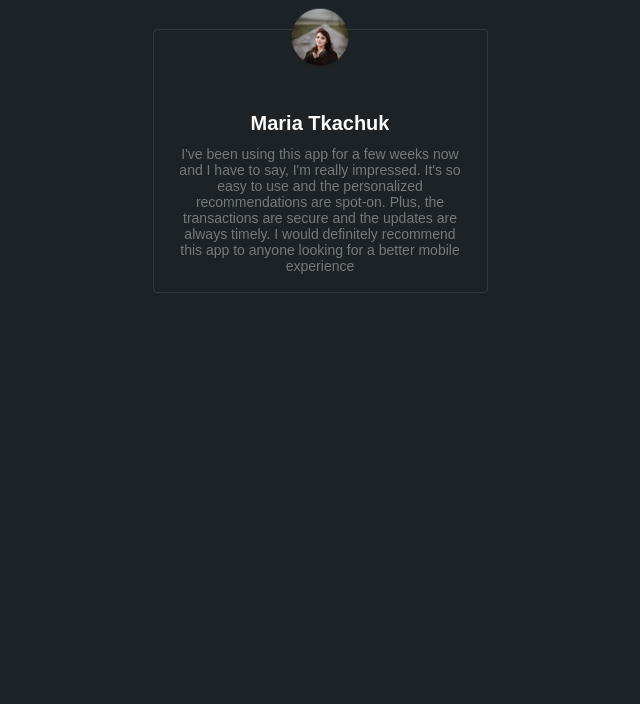
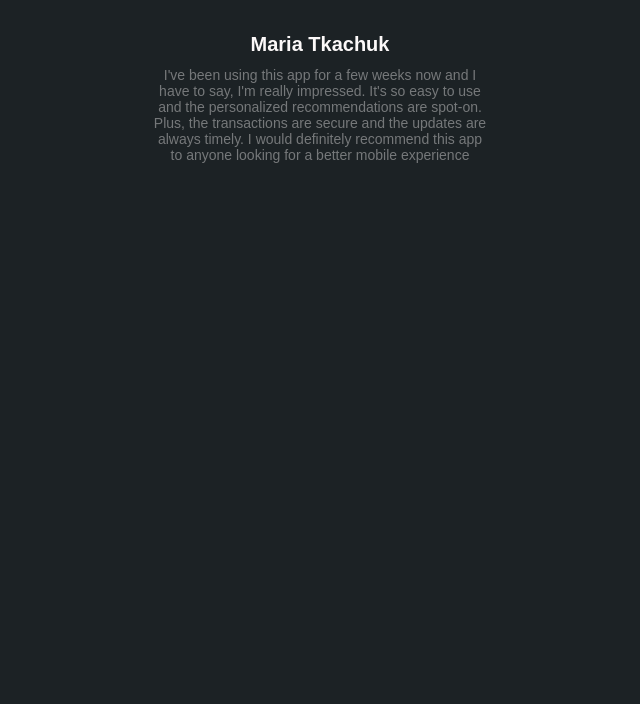
Before and after one commit to remezovskyi2508/project-group-12, a website built with Vite: page src/index.html in a window 1280 px wide. Shown: the part 96-800 px from the top of the page, without its empty margins (320-960 px from the left). Built offline with nearby package versions, Linux system fonts and the light colour scheme.

Commit message:
test1 ready

```diff
--- a/src/css/testimonials.css
+++ b/src/css/testimonials.css
@@ -31,9 +31,3 @@
   letter-spacing: 0;
   color: rgba(252, 249, 249, 0.4);
 }
-.testimonial-card {
-  border: 1px solid rgba(252, 249, 249, 0.1);
-  border-radius: 4px;
-  padding: 78px 22px 18px;
-  position: relative;
-}
```
